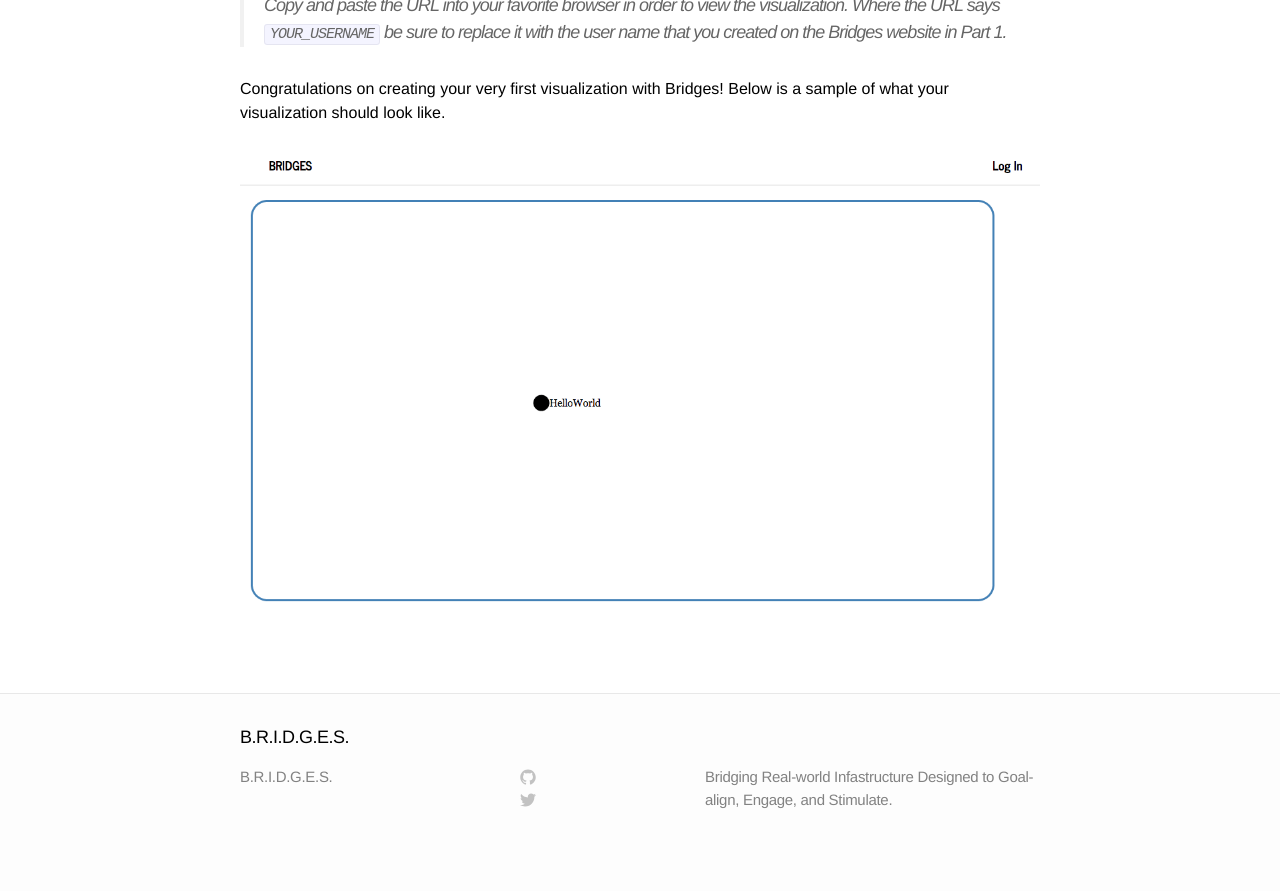
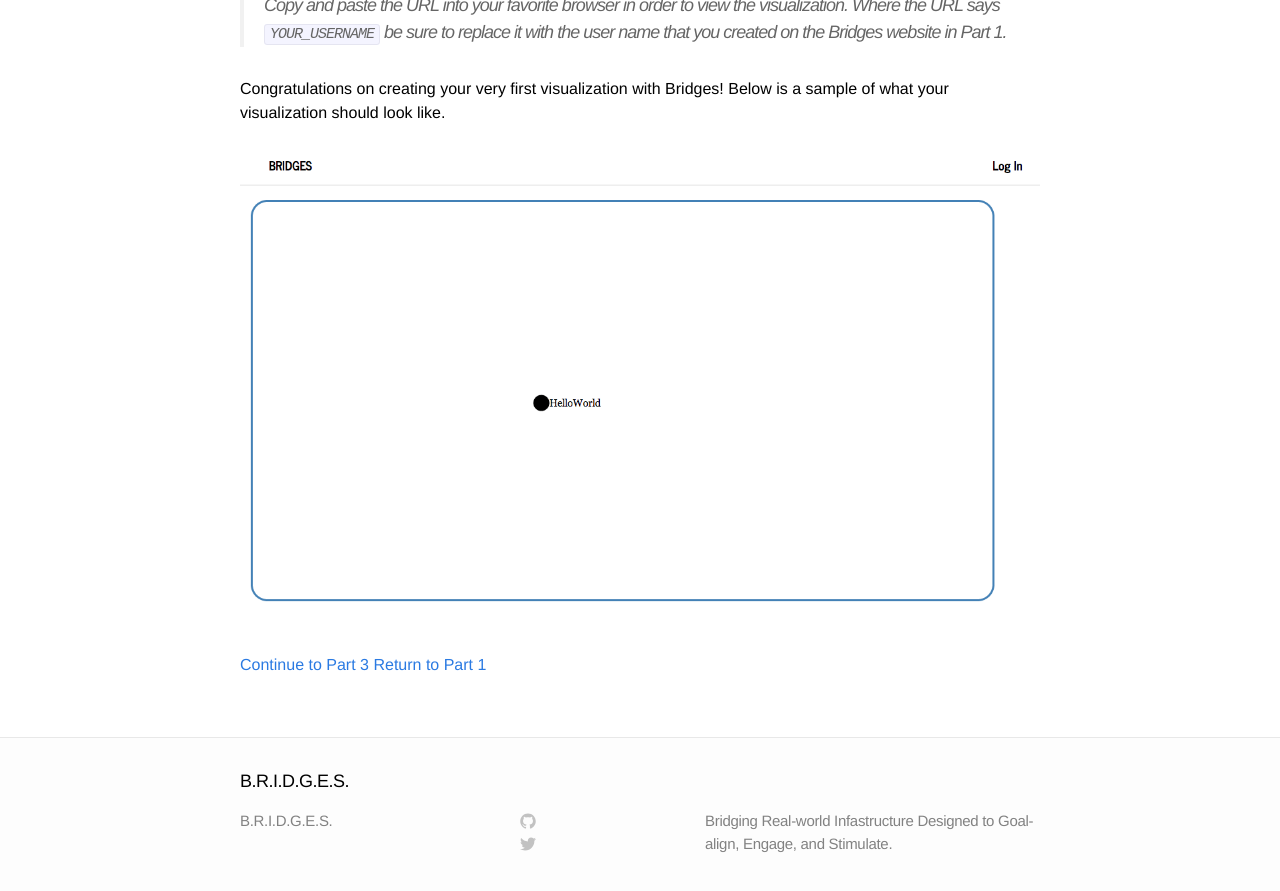
Before and after one commit to Dismembered/Dismembered.github.io, a Jekyll site: the page built from _posts/2014-06-23-HelloWorld-Tutorial_part2.markdown, in a window 1280 px wide and 900 px high, scrolled down 3181 px. Shown: the top 891 px of the window. Built offline with Jekyll 4.4.1, drawn with Linux system fonts in a browser that asks for light colours; before the commit the page ends 4037 px from its top, so only the background shows below that.

Commit message:
Update 2014-06-23-HelloWorld-Tutorial_part2.markdown

```diff
--- a/_posts/2014-06-23-HelloWorld-Tutorial_part2.markdown
+++ b/_posts/2014-06-23-HelloWorld-Tutorial_part2.markdown
@@ -85,3 +85,6 @@ In the console there will be a string, similar to the one below, giving you a li
 Congratulations on creating your very first visualization with Bridges! Below is a sample of what your visualization should look like.
 
 ![drawing](/images/screenshot_9.png)
+
+[Continue to Part 3](http://dismembered.github.io/jekyll/update/2014/06/23/HelloWorld-Tutorial_part3/)
+[Return to Part 1](http://dismembered.github.io/jekyll/update/2014/06/23/HelloWorld-Tutorial_part1/)
```
